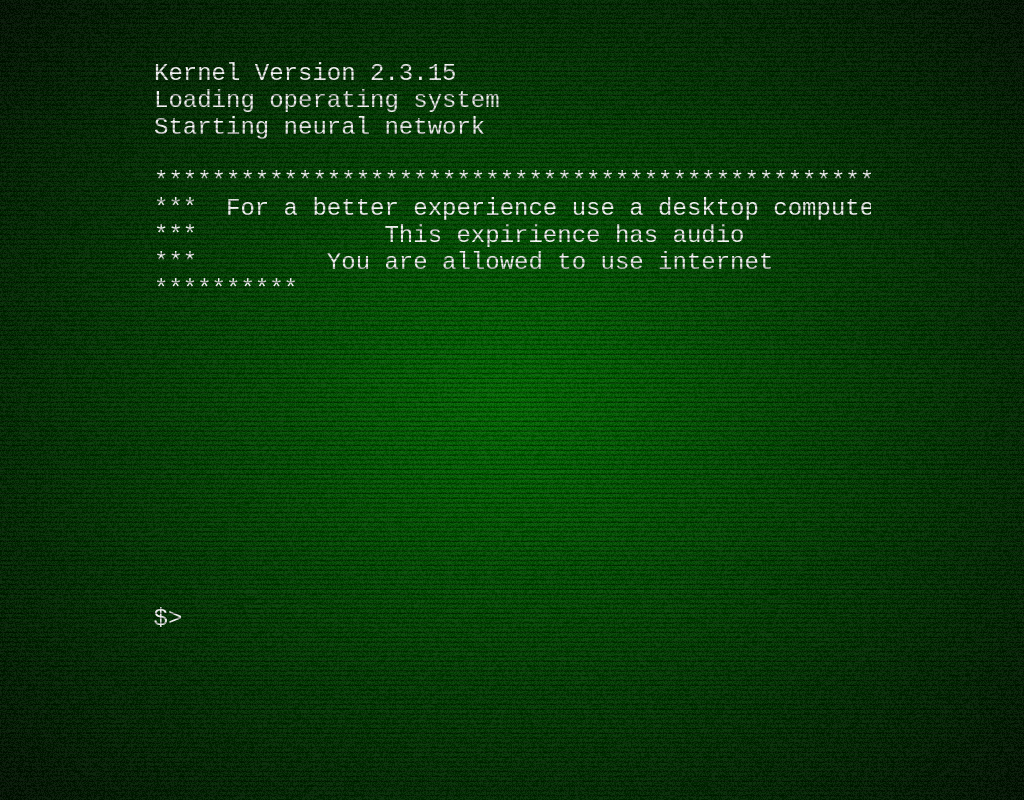
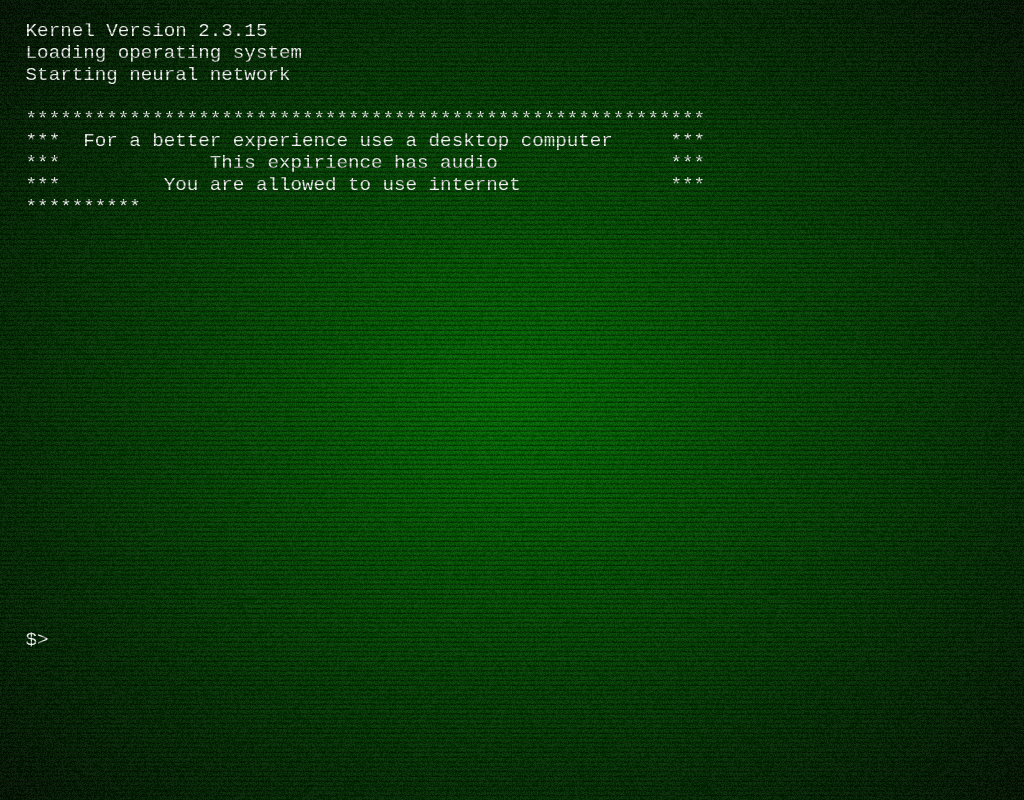
Before and after one commit to ilpadrello/cv-escape, a plain HTML site: page index.html in a window 1024 px wide. Drawn offline with Linux system fonts and the light colour scheme.

Commit message:
change css for better mobile performance

```diff
--- a/css/style.css
+++ b/css/style.css
@@ -29,6 +29,8 @@ a {
     margin: 0 auto;
     padding: 20px;
 }
+
+
 
 .table {
     border: blue;
@@ -77,17 +79,7 @@ a {
     --background: #031e11;
 }
 
-@media (min-width: 800px) {
-    :root {
-        --size: 1.2;
-    }
-}
 
-@media (min-width: 1200px) {
-    :root {
-        --size: 1.5;
-    }
-}
 
 /* to see yourself like in a mirror */
 .self {
@@ -347,3 +339,22 @@ a {
         animation: none !important;
     }
 }
+
+@media (max-width: 1149px) {
+    :root {
+        --size: 1.2
+        ;
+    }
+
+    #terminal {
+        height: 95vh;
+        width: 95vw;
+        font-size: 0.8em;
+    }
+}
+
+@media (min-width: 1150px) and (max-width: 1200) {
+    :root {
+        --size: 1.5;
+    }
+}
```
